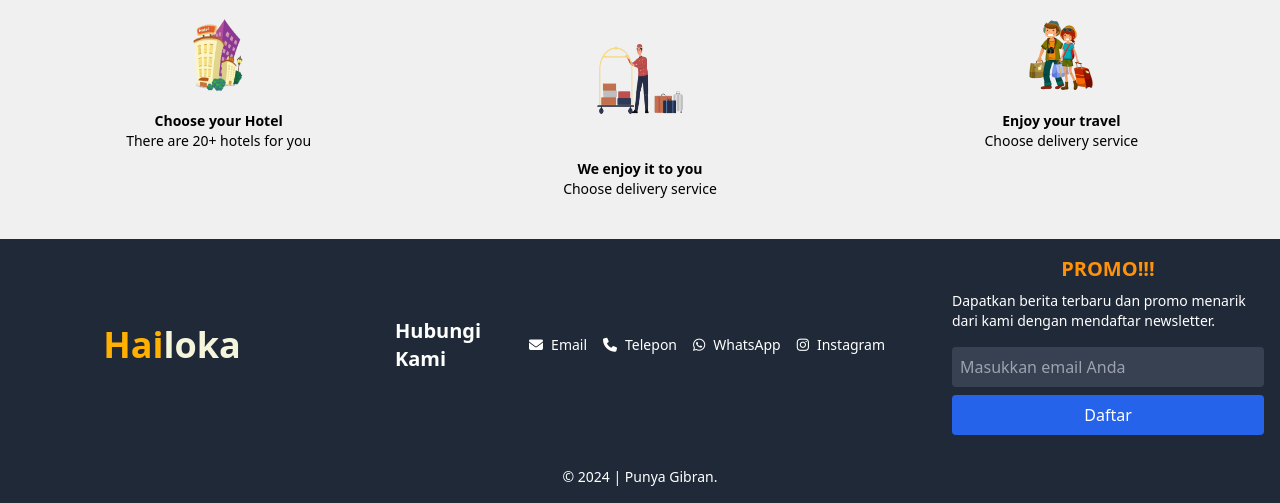
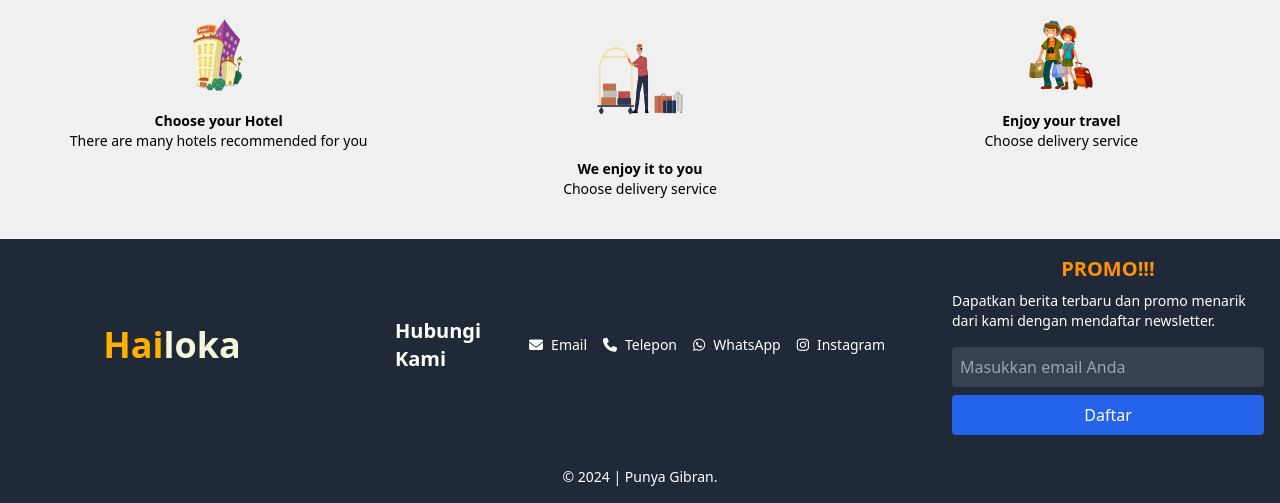
Before and after one commit to GibranAja/karyaSiswa, a PHP site: page /index.php in a window 1280 px wide. Shown: the part 2561-3064 px from the top of the page. Run offline with PHP 8.4, Linux system fonts and the light colour scheme; data comes from the database, SQL or seed files in the repository; some libraries are stand-ins or nearby versions.

Commit message:
commit dikit

```diff
--- a/frontend/index.php
+++ b/frontend/index.php
@@ -241,7 +241,7 @@ mysqli_close($con);
             <img src="./asset/MiniHotel.png" class="w-24 h-28 p-3" alt="Kopi 1">
             <div class="text-center">
               <h5 class="text-sm font-bold">Choose your Hotel</h5>
-              <p class="text-sm">There are 20+ hotels for you</p>
+              <p class="text-sm">There are many hotels recommended for you</p>
             </div>
           </div>
         </div>
```
